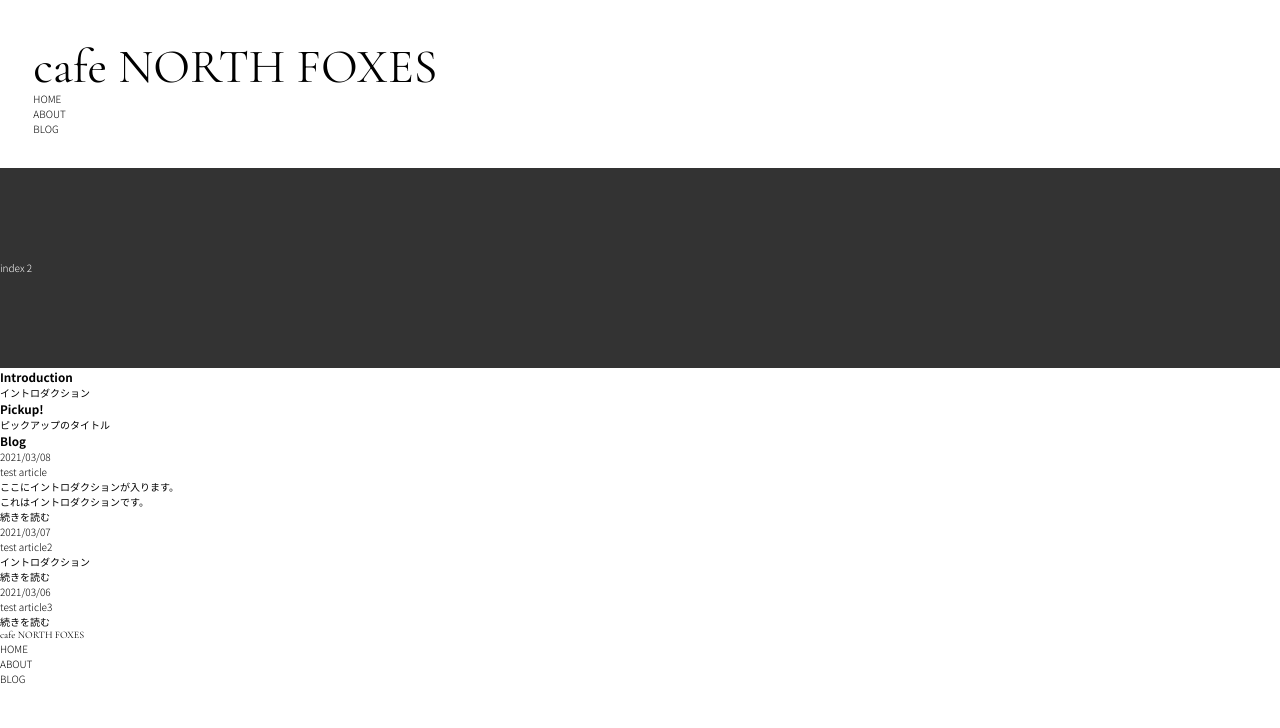
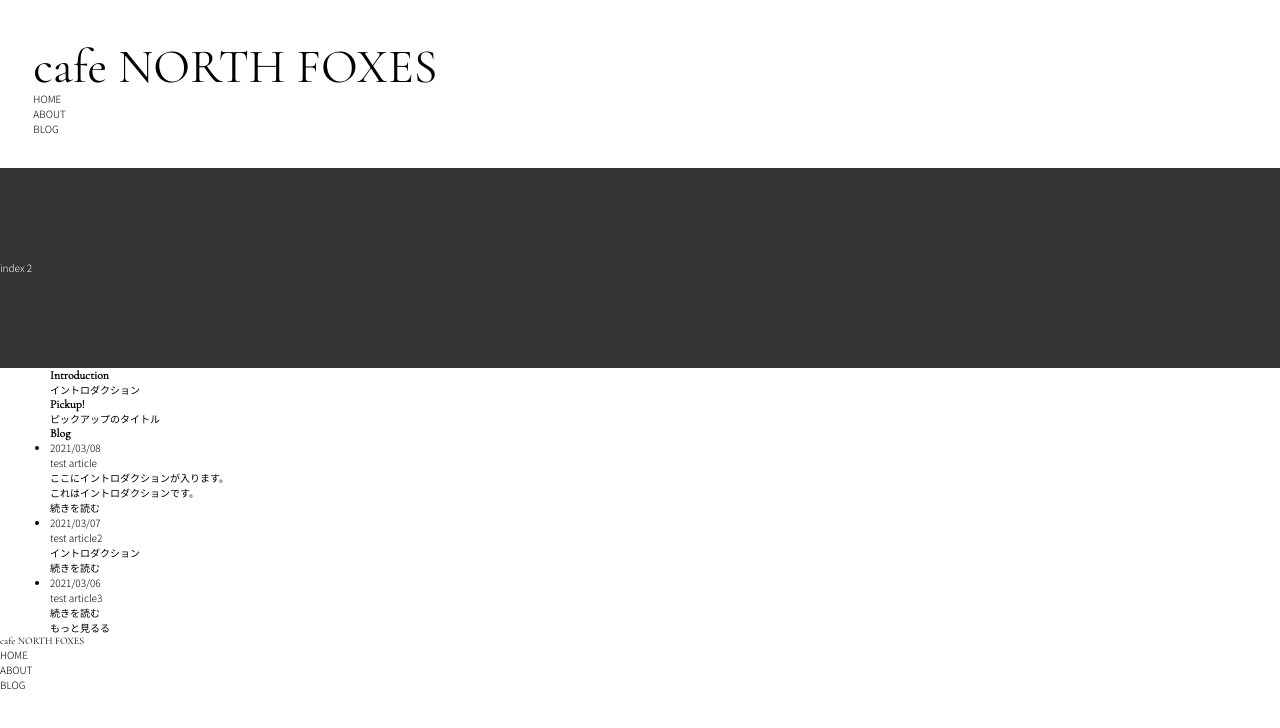
Before and after one commit to masayuki-abe/nuxtjs, a Nuxt app: page / in a window 1280 px wide. Shown: the top 728 px of the page. Built offline with nearby package versions, Linux system fonts and the light colour scheme.

Commit message:
ボタンやタイトルをコンポネント化

```diff
--- a/assets/css/_variables.scss
+++ b/assets/css/_variables.scss
@@ -24,7 +24,7 @@ $pc: 1200;
 
 
 
-//Calc Width
+//Calc Percentage
 @function per($child, $parent){
   @return ($child / $parent) * 100%;
 }
--- a/assets/css/common.scss
+++ b/assets/css/common.scss
@@ -3,6 +3,7 @@
 
 
 
+//Base
 html{
   font-size: 62.5%;
 }
@@ -10,27 +11,31 @@ body{
   font-size: 1rem;
   font-family: 'Noto Sans JP', sans-serif;
   font-weight: 400;
-  // #wrap{
-  //   width: per($tab - 40, $tab);
-  //   margin: 0 auto;
-  // }
 }
+
+
+
+//Layout
+.common-box{
+  width: per($tab - 40, $tab);
+  margin: 0 auto;
+}
+@include lap(){
+.common-box{
+  width: per(960, $lap);
+  max-width: 960px;
+}
+}
+@include pc(){
+.common-box{
+  width: per($pc - 40, $pc);
+  max-width: 1180px;
+}
+}
+
+
+
+//Fonts
 .serif{
   font-family: 'Cormorant Garamond', serif;
 }
-@include lap(){
-body{
-  // #wrap{
-  //   width: per(960, $lap);
-  //   max-width: 960px;
-  // }
-}
-}
-@include pc(){
-body{
-  // #wrap{
-  //   width: per($pc - 40, $pc);
-  //   max-width: 1180px;
-  // }
-}
-}
--- a/components/atoms/BtnMenu.vue
+++ /dev/null
@@ -1,23 +0,0 @@
-<template>
-<aside class="btn-menu col-1" @click='btnActive=!btnActive' :class='{active:btnActive}'>
-<span></span>
-<span></span>
-<span></span>
-</aside>
-</template>
-
-<script>
-export default {
-  data(){
-    return{
-      btnActive: false,
-    }
-  }
-}
-</script>
-
-<style lang="scss">
-.btn-menu{
-  span{display: inline-block; width: 100%; height: 2px; background-color: #333;}
-}
-</style>
--- /dev/null
+++ b/components/atoms/BtnRounded.vue
@@ -0,0 +1,22 @@
+<template>
+<p class="btn-rounded">
+  <nuxt-link
+    :to="linkPath"
+  >
+    {{linkText}}
+  </nuxt-link>
+</p>
+</template>
+
+<script>
+export default {
+  props: {
+    linkText: {
+      type: String
+    },
+    linkPath: {
+      type: String
+    }
+  }
+}
+</script>
--- /dev/null
+++ b/components/atoms/TitSection.vue
@@ -0,0 +1,24 @@
+<template>
+  <component
+    :is="titleTag"
+    :class="titleClass"
+  >
+    {{titleText}}
+  </component>
+</template>
+
+<script>
+export default {
+  props: {
+    titleTag: {
+      type: String
+    },
+    titleClass: {
+      type: String
+    },
+    titleText: {
+      type: String
+    }
+  }
+}
+</script>
--- a/components/atoms/ArticleList.vue
+++ b/components/molecules/ArticleList.vue
@@ -1,5 +1,5 @@
 <template>
-<section class="article-list">
+<article class="article-list">
 <ul class="list-unstyled">
 <li
   v-for="(article, index) in limitCount"
@@ -39,7 +39,7 @@
   </transition>
 </li>
 </ul>
-</section><!--/articlelist-->
+</article><!--/articlelist-->
 </template>
 
 <script>
--- a/components/templates/BlogIndex.vue
+++ b/components/templates/BlogIndex.vue
@@ -7,7 +7,7 @@
 </template>
 
 <script>
-import ArticleList from '@/components/atoms/ArticleList.vue'
+import ArticleList from '@/components/molecules/ArticleList.vue'
 
 export default{
   components: {
--- a/components/templates/FrontPage.vue
+++ b/components/templates/FrontPage.vue
@@ -1,13 +1,22 @@
 <template>
 <div class="home">
-<section id="box01">
-  <h3>Introduction</h3>
+  <section id="box01" class="common-box">
+    <TitSection
+      titleTag="h3"
+      titleClass="serif"
+      titleText="Introduction"
+      class="tit-section"
+    />
     <p>イントロダクション</p>
-
   </section><!--/box01-->
 
-<section id="box02">
-  <h3>Pickup!</h3>
+  <section id="box02" class="common-box">
+    <TitSection
+      titleTag="h3"
+      titleClass="serif"
+      titleText="Pickup!"
+      class="tit-section"
+    />
     <dl>
       <dt @click="openModal">ピックアップのタイトル</dt>
       <dd class="modal">
@@ -26,21 +35,34 @@
     </dl>
   </section><!--/box02-->
 
-<section id="box03">
-  <h3>Blog</h3>
+  <section id="box03" class="common-box">
+    <TitSection
+      titleTag="h3"
+      titleClass="serif"
+      titleText="Blog"
+      class="tit-section"
+    />
     <ArticleList />
+    <BtnRounded
+      linkText="もっと見るる"
+      linkPath="/blog/"
+    />
   </section><!--/box03-->
 </div>
 </template>
 
 <script>
-import ArticleList from '@/components/atoms/ArticleList.vue'
+import ArticleList from '@/components/molecules/ArticleList.vue'
 import Modal from '@/components/atoms/ModalBase.vue'
+import BtnRounded from '@/components/atoms/BtnRounded.vue'
+import TitSection from '@/components/atoms/TitSection.vue'
 
 export default{
   components: {
     ArticleList,
-    Modal
+    Modal,
+    BtnRounded,
+    TitSection
   },
 
   data(){
```
Lines whose indentation alone changed are shown as unchanged.
